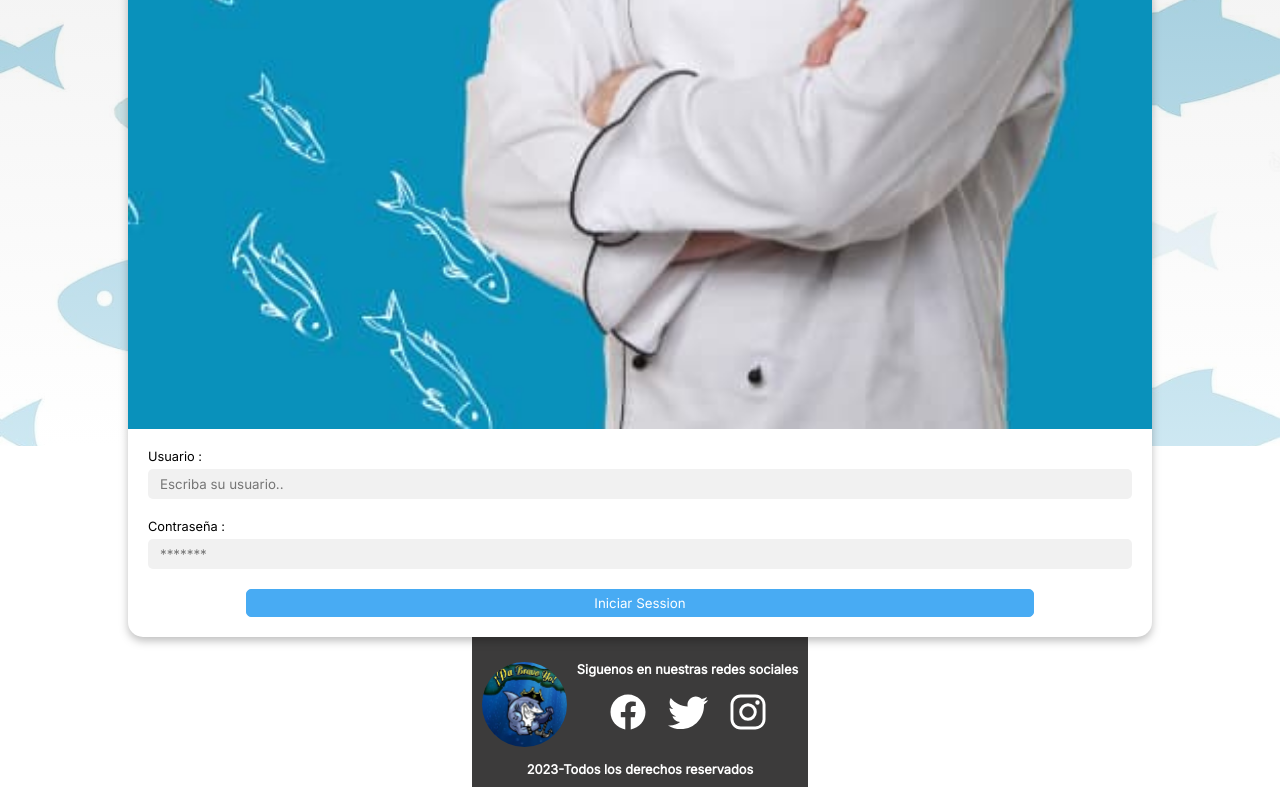
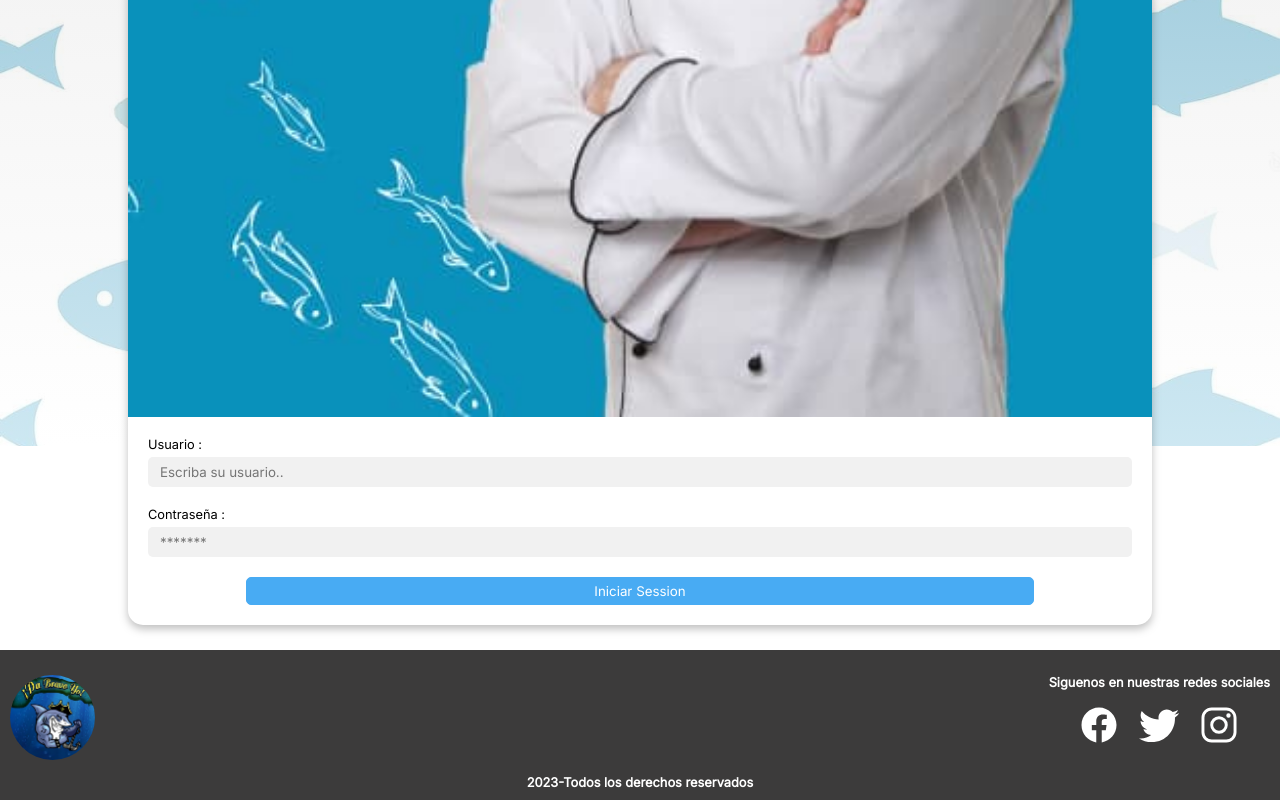
Before and after one commit to JosueSifuentesA/PaBravoYoJS, a React (Vite) app: page /iniciarSesion in a window 1280 px wide. Shown: the part 344-1144 px from the top of the page. Built offline with nearby package versions, Linux system fonts and the light colour scheme.

Commit message:
Fix errors in css

```diff
--- a/src/LoginPage.jsx
+++ b/src/LoginPage.jsx
@@ -33,7 +33,7 @@ const LoginPage = () => {
               <img className='close_img' src={iconClose} />
             </div>
             <div className='container_warning'>
-              <img src={iconExclamation} />
+              <img className='warning_img' src={iconExclamation} />
             </div>
             <h1 className='container_message'>Usuario y/o contraseña incorrectos</h1>
           </div>
--- a/src/landingPage.css
+++ b/src/landingPage.css
@@ -128,6 +128,8 @@ a:hover{
     background-color: #3C3B3B;
     color: white;
     padding: 10px;
+    width: 100vw;
+    box-sizing: border-box;
 
 }
 
--- a/src/login.css
+++ b/src/login.css
@@ -20,11 +20,13 @@
     justify-content: center;
     flex-flow: column;
     height: 85vh;
+    width: 100vw;
     /*background-image: url(assets/fondito.jpg);*/
     background: linear-gradient(0deg, rgba(255, 255, 255, 0.59), rgba(189, 189, 189, 0.25)),url(assets/fondito.jpg);
     background-size: cover;
     background-repeat: no-repeat;
     min-height: 700px;
+    gap:25px;
 }
 
 .mainLogin_container{
@@ -150,10 +152,16 @@
 }
 
 .container_warning{
-    width: 100%;
-    height: 100%;
+    width: 50%;
+    height: 50%;
+    max-width: 120px;
+    max-height: 120px;
 }
 
 .container_message{
     font-size: 1.3em;
 }
+.warning_img{
+    width: 100%;
+    height: 100%;
+}
```
